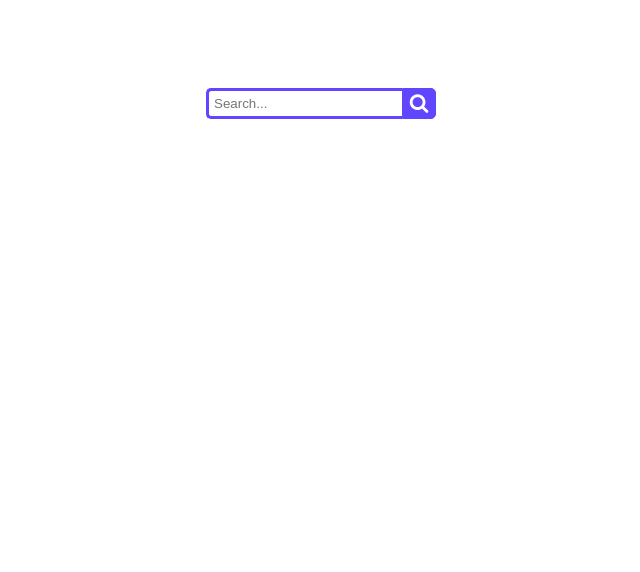
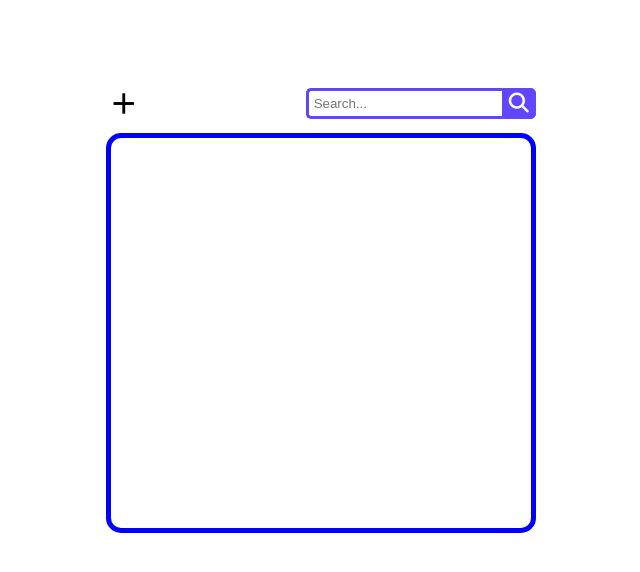
Before and after one commit to hamzaomer11/todo-app, a plain HTML site: page index.html in a window 1280 px wide. Shown: the whole page, without its empty margins (319-959 px from the left). Drawn offline with Linux system fonts and the light colour scheme.

Commit message:
updated commit

```diff
--- a/index.html
+++ b/index.html
@@ -7,7 +7,8 @@
         <title>ToDo App</title>
         <meta name="description" content="">
         <meta name="viewport" content="width=device-width, initial-scale=1">
-        <link rel="stylesheet" href="https://maxcdn.bootstrapcdn.com/font-awesome/4.4.0/css/font-awesome.min.css">
+        <link href="https://fonts.googleapis.com/icon?family=Material+Icons" rel="stylesheet">
+        <script src="https://kit.fontawesome.com/00fe310da4.js" crossorigin="anonymous"></script>
         <link rel="stylesheet" href="styles.css">
     </head>
     <body>
@@ -15,13 +16,25 @@
             <div class="pt-1 pb-1">
                 <div class="container">
                     <div class="flex justify-space">
+                        <div class="new-item">
+                            <button type="submit" class="add-item">
+                                <i class="material-icons">add</i>
+                            </button>
+                        </div>
                         <div class="search-container mt-1">
                             <div class="search">
                                 <input id="search-term" type="text" class="searchTerm" placeholder="Search...">
                                 <button type="submit" class="searchButton">
-                                    <i class="fa fa-search"></i>
+                                    <i class="fa-solid fa-magnifying-glass"></i>
                                 </button>
                             </div>
+                        </div>
+                    </div>
+                </div>
+                <div class="container">
+                    <div class="flex justify-space">
+                        <div class="text-space">
+
                         </div>
                     </div>
                 </div>
--- a/styles.css
+++ b/styles.css
@@ -1,5 +1,3 @@
-@import url(https://fonts.googleapis.com/css?family=Open+Sans);
-
 * {
     box-sizing: border-box;
     margin: 0;
@@ -26,6 +24,7 @@
     margin-left: auto;
     margin-right: auto;
     max-width: 750px;
+    max-height: 600px;
     padding-left: 1rem;
     padding-right: 1rem;
     padding-top: .25rem;
@@ -41,7 +40,7 @@
 }
 
 .justify-space {
-    justify-content: center;
+    justify-content: space-evenly;
 }
 
 .search {
@@ -75,3 +74,27 @@
     cursor: pointer;
     font-size: 20px;
   }
+
+
+.text-space {
+    width: 60%;
+    height: 100px;
+    border-radius: 15px;
+    border: 5px solid blue;
+    height: 400px;
+}
+
+.new-item {
+    padding-top: 1.9rem;
+    padding-right: 1.25rem;
+}
+
+button.add-item {
+    background: transparent;
+    border: none;
+    cursor: pointer;
+}
+
+.material-icons {
+    font-size: 35px;
+}
```
